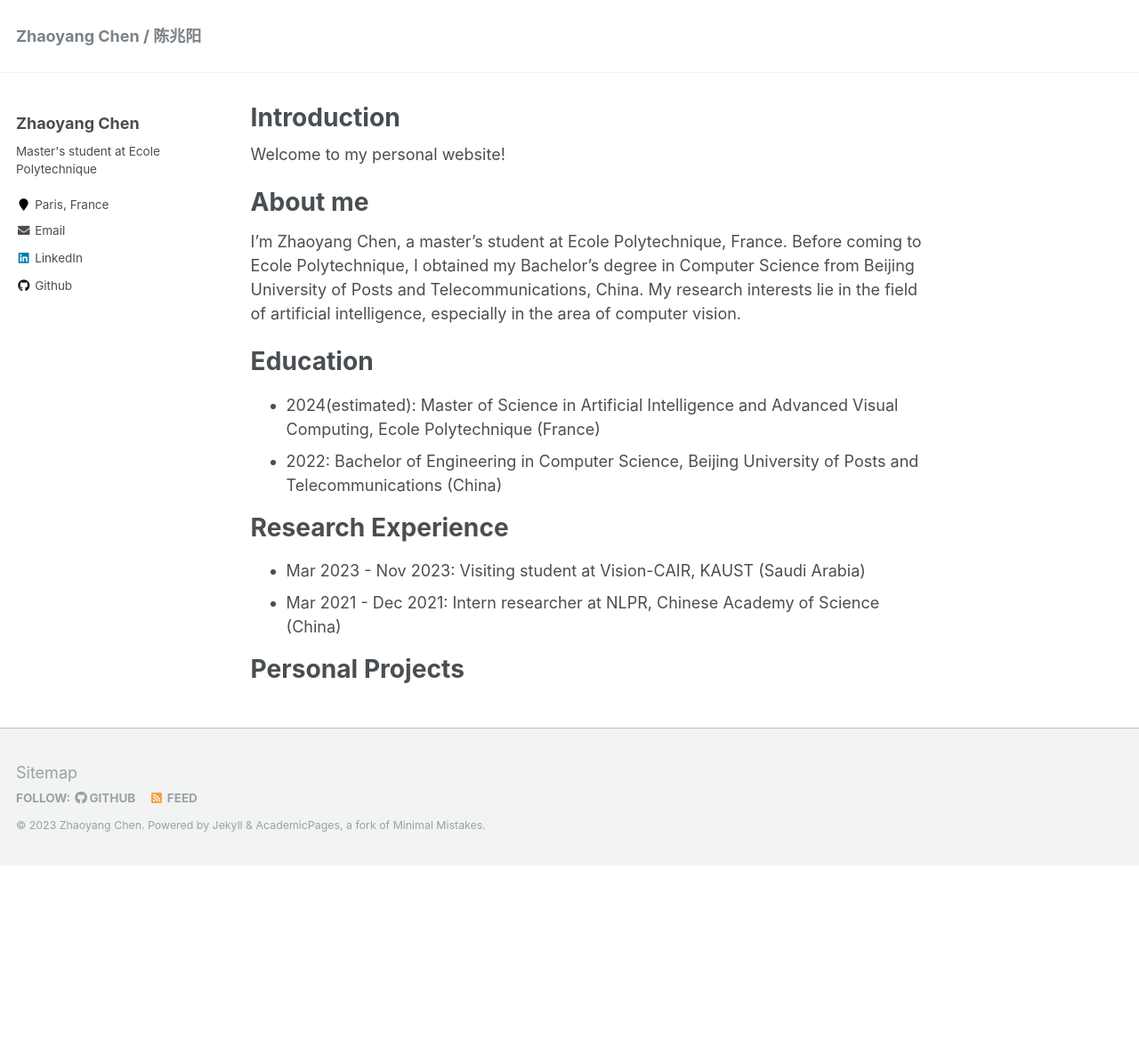
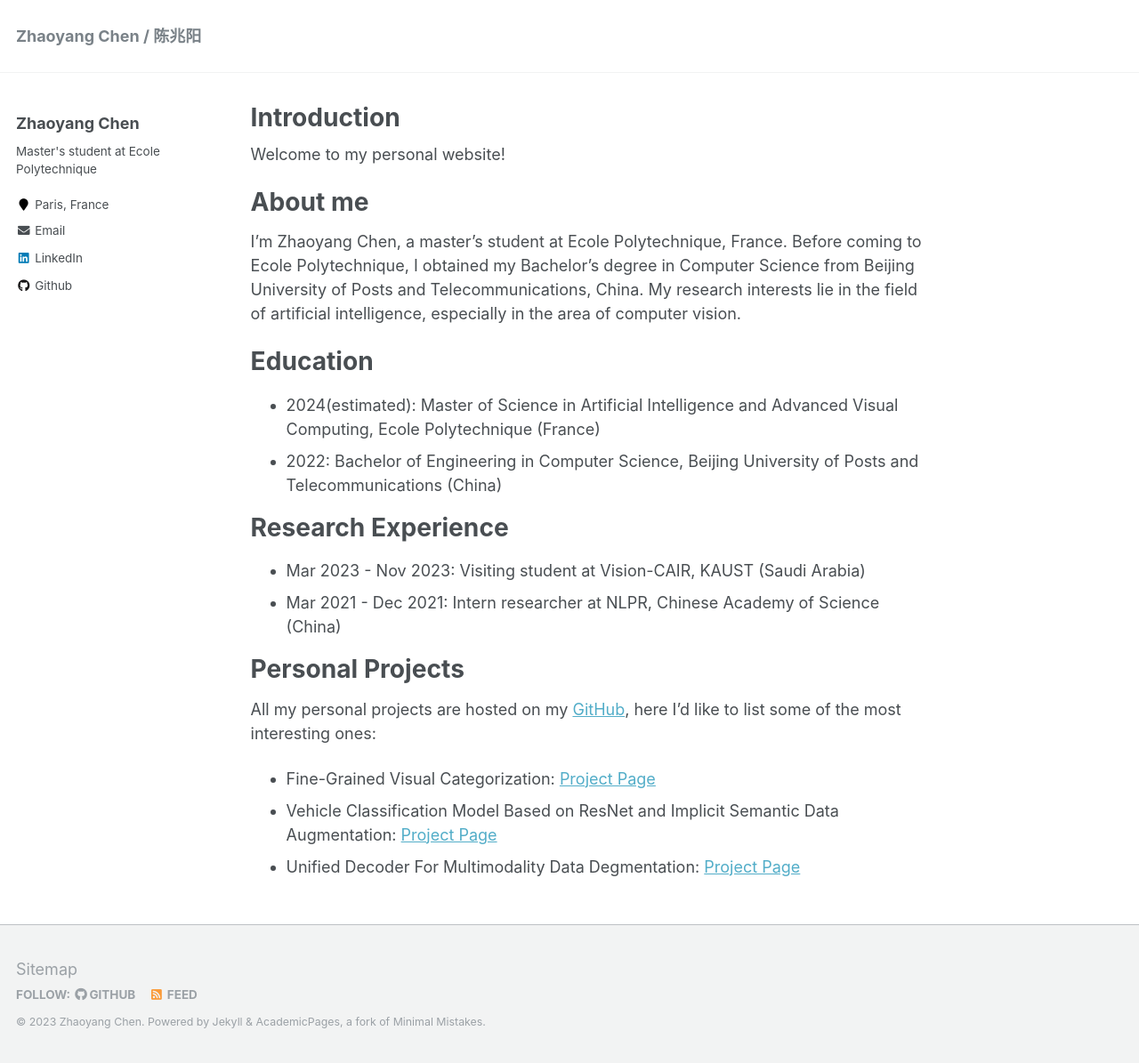
Before and after one commit to czy20000902/czy20000902.github.io, a Jekyll site: the page built from _pages/about.md, in a window 1280 px wide. Shown: the whole page at 89% size. Built offline with Jekyll 4.4.1, drawn with Linux system fonts in a browser that asks for light colours; before the commit the page ends 973 px from its top, so only the background shows below that.

Commit message:
Update about.md

```diff
--- a/_pages/about.md
+++ b/_pages/about.md
@@ -29,3 +29,9 @@ Research Experience
 
 Personal Projects
 ======
+
+All my personal projects are hosted on my [GitHub](https://github.com/czy20000902/), here I'd like to list some of the most interesting ones:
+
+* Fine-Grained Visual Categorization: [Project Page](https://github.com/czy20000902/FGVC8)
+* Vehicle Classification Model Based on ResNet and Implicit Semantic Data Augmentation: [Project Page](https://github.com/czy20000902/Vehicle-Classification/)
+* Unified Decoder For Multimodality Data Degmentation: [Project Page](https://github.com/lx709/X-Decoder/)
```
